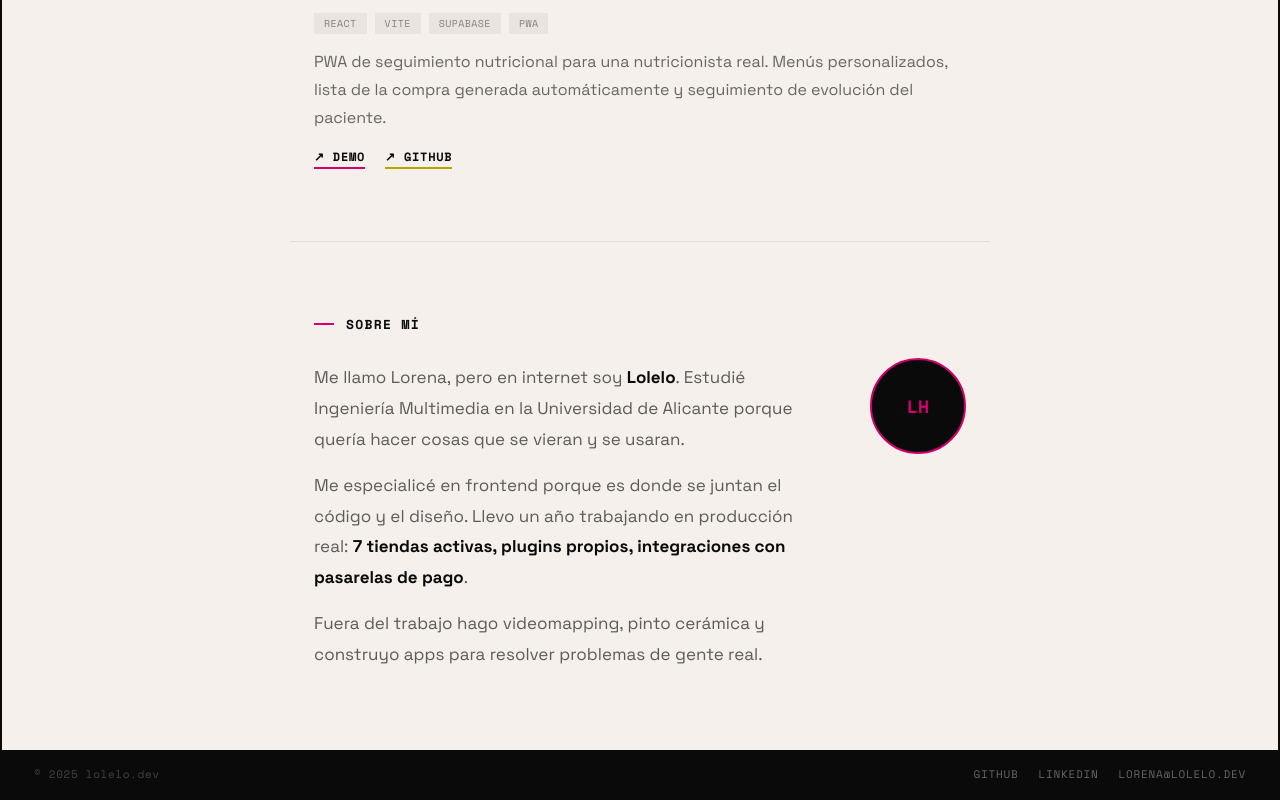
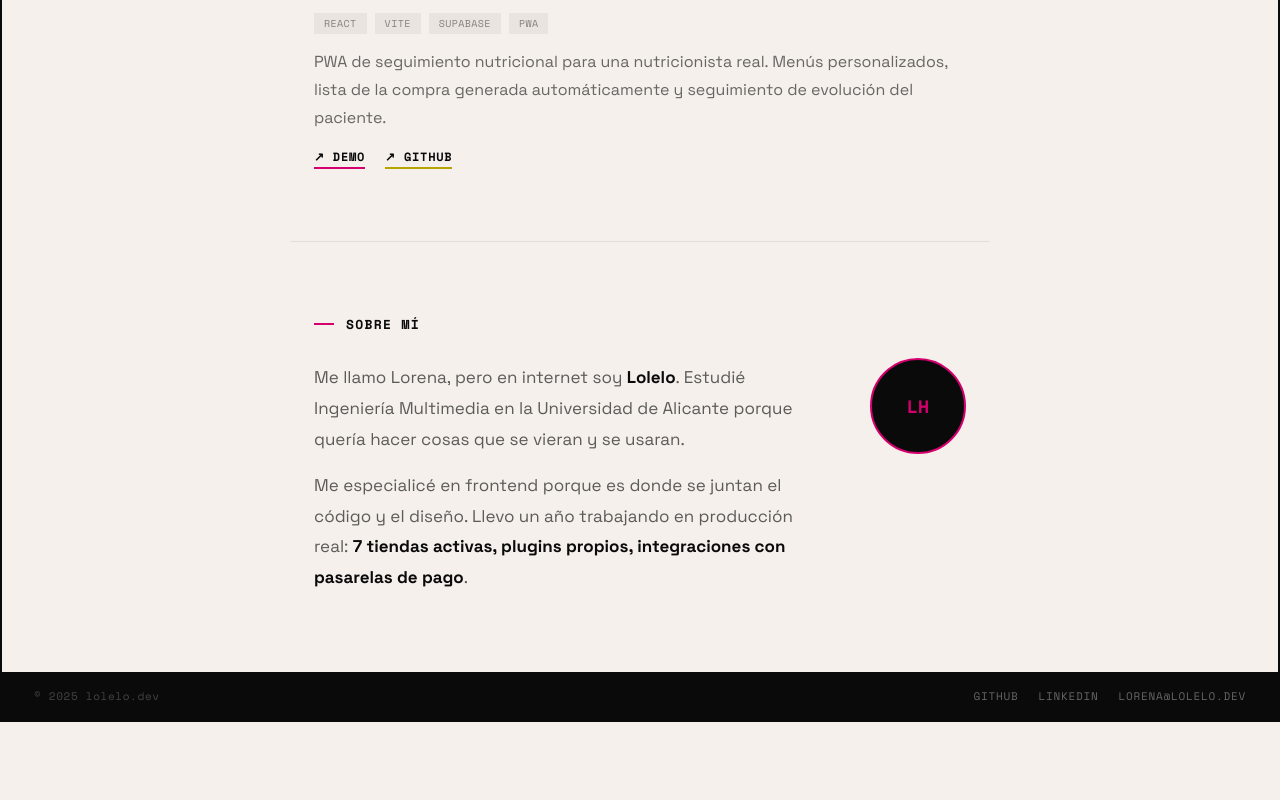
Before and after one commit to lorenahc-05/lolelo, a React (Vite) app: page / in a window 1280 px wide. Shown: the part 2173-2973 px from the top of the page. After the commit the page ends 2895 px from the top, so only its background shows below. Built offline with nearby package versions, Linux system fonts and the light colour scheme.

Commit message:
arreglosvisd

```diff
--- a/src/components/About/About.tsx
+++ b/src/components/About/About.tsx
@@ -17,10 +17,7 @@ export default function About() {
             <strong>7 tiendas activas, plugins propios, integraciones con pasarelas
             de pago</strong>.
           </p>
-          <p>
-            Fuera del trabajo hago videomapping, pinto cerámica y construyo apps
-            para resolver problemas de gente real.
-          </p>
+
         </div>
         <div className={styles.avatar} aria-hidden="true">LH</div>
       </div>
```
